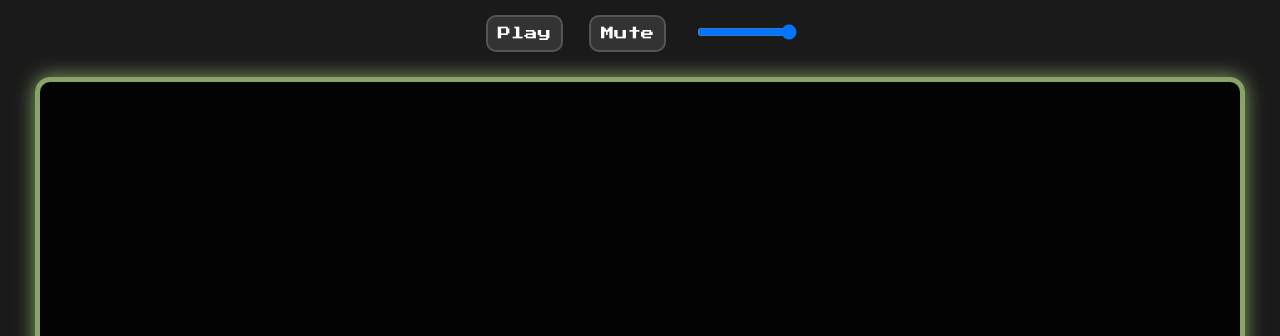
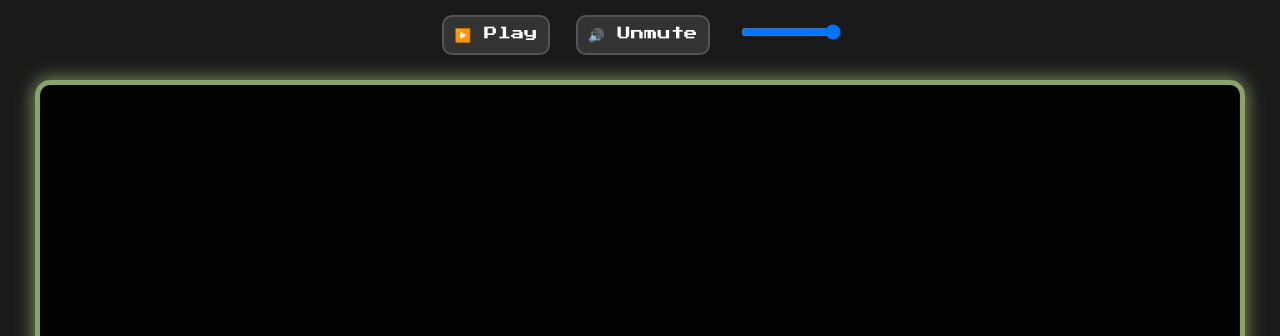
Before and after one commit to dualzez/Dual-Pets, a plain HTML site: page index.html in a window 1280 px wide. Shown: the top 336 px of the page. Drawn offline with Linux system fonts and the light colour scheme.

Commit message:
index.html

```diff
--- a/index.html
+++ b/index.html
@@ -13,8 +13,8 @@
 <body>
     <!-- Controles de música -->
     <div id="music-controls">
-    <button id="play-pause-btn">Play</button>
-    <button id="mute-btn">Mute</button>
+        <button id="play-pause-btn">▶️ Play</button>
+        <button id="mute-btn">🔊 Unmute</button>
         <input type="range" id="volume-control" min="0" max="1" step="0.1" value="1">
     </div>
 
```
Lines whose indentation alone changed are shown as unchanged.
